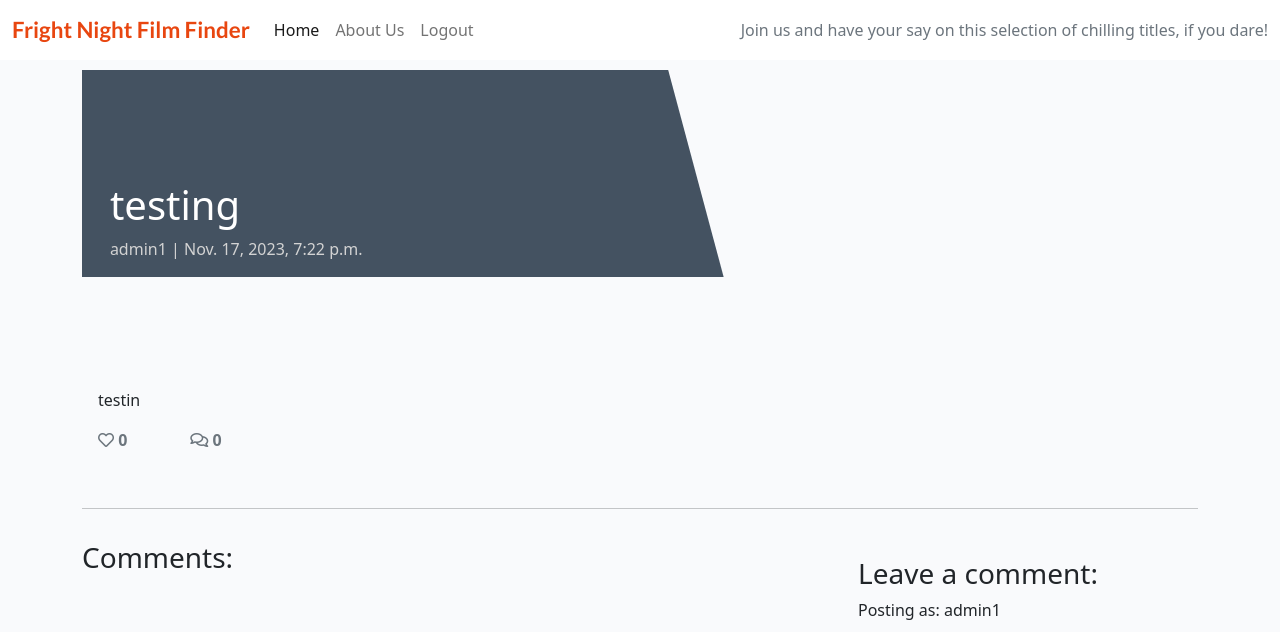
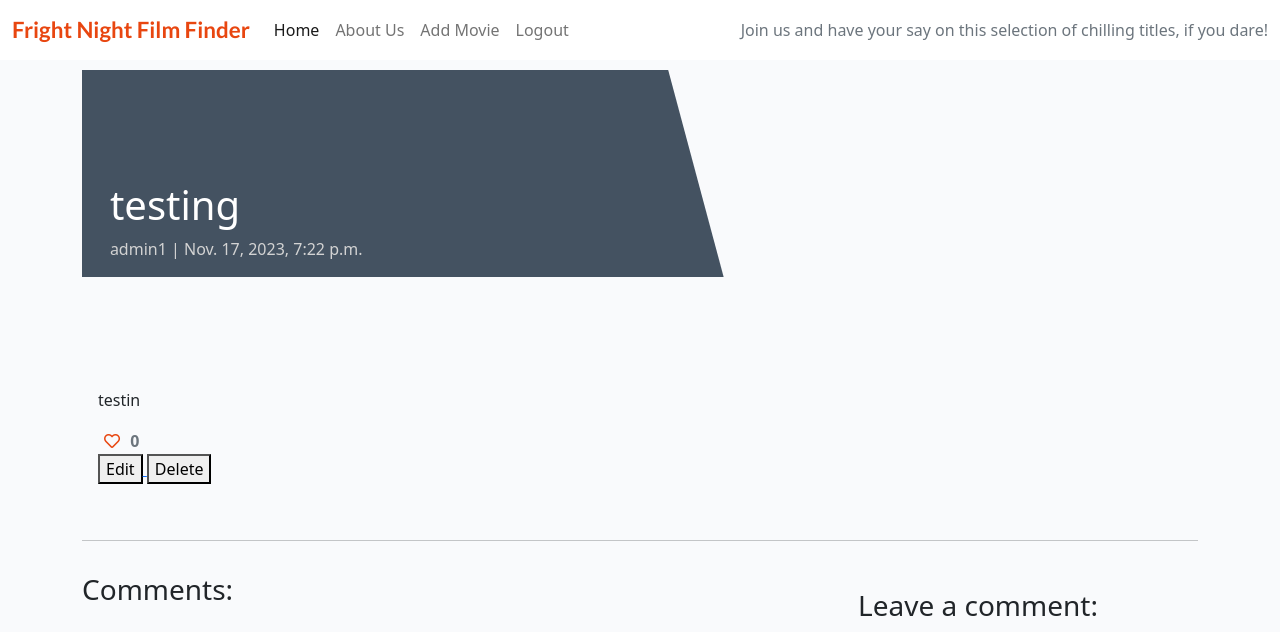
Before and after one commit to Ger-23/FrightNightFilmFinder, a Django app: page /default-slug/ in a window 1280 px wide. Shown: the top 632 px of the page. Run offline with Django 3.2, Linux system fonts and the light colour scheme; a user stored in the database is signed in; data comes from the database, SQL or seed files in the repository; data that the repository does not hold is empty; some libraries are stand-ins or nearby versions.

Commit message:
Added edit, delete and add post views, templates and urls

```diff
--- a/FNFF/settings.py
+++ b/FNFF/settings.py
@@ -33,8 +33,8 @@ DEBUG = True
 
 X_FRAME_OPTIONS = 'SAME_ORIGIN'
 
-ALLOWED_HOSTS = ['fnff-app.herokuaapp.com', 'localhost', '8000-ger-23-frightnightfilmfi-g7yzgvpocs.us2.codeanyapp.com', 'fnff-app-762333af5e41.herokuapp.com',
-'fnff-app-762333af5e41.herokuapp.com', '8001-ger-23-frightnightfilmfi-g7yzgvpocs.us2.codeanyapp.com', '8000-ger-23-frightnightfilmfi-92y3zudi2w.us1.codeanyapp.com', '8000-ger23-frightnightfilmf-jyk73a6gnlz.ws-eu110.gitpod.io']
+ALLOWED_HOSTS = ['8000-ger23-frightnightfilmf-jyk73a6gnlz.ws-eu114.gitpod.io', '8000-ger23-frightnightfilmf-jyk73a6gnlz.ws-eu111.gitpod.io' ,'fnff-app.herokuaapp.com', 'localhost', '8000-ger-23-frightnightfilmfi-g7yzgvpocs.us2.codeanyapp.com', 'fnff-app-762333af5e41.herokuapp.com',
+'fnff-app-762333af5e41.herokuapp.com', '8001-ger-23-frightnightfilmfi-g7yzgvpocs.us2.codeanyapp.com', '8000-ger-23-frightnightfilmfi-92y3zudi2w.us1.codeanyapp.com', '8000-ger23-frightnightfilmf-jyk73a6gnlz.ws-eu110.gitpod.io', '8000-ger23-frightnightfilmf-jyk73a6gnlz.ws-eu112.gitpod.io']
 
 ACCOUNT_EMAIL_VERIFICATION = 'none'
 
--- a/FNFFapp/forms.py
+++ b/FNFFapp/forms.py
@@ -1,5 +1,17 @@
-from .models import Comment
+from .models import Comment, Post
 from django import forms
+
+
+class AddPostForm(forms.ModelForm):
+    class Meta:
+        model = Post
+        fields = ['title', 'author', 'featured_image', 'content', 'slug']
+
+
+class PostForm(forms.ModelForm):
+    class Meta:
+        model = Post
+        fields = ['title', 'content', 'featured_image', 'excerpt', 'slug']
 
 
 class CommentForm(forms.ModelForm):
--- a/FNFFapp/models.py
+++ b/FNFFapp/models.py
@@ -1,6 +1,7 @@
 from django.db import models
 from django.contrib.auth.models import User
 from cloudinary.models import CloudinaryField
+from django.template.defaultfilters import slugify
 
 STATUS = (0, 'Draft'), (1, 'Published')
 
@@ -14,7 +15,7 @@ class Post(models.Model):
     updated_on = models.DateTimeField(auto_now=True)
     content = models.TextField()
     created_on = models.DateTimeField(auto_now_add=True)
-    status = models.IntegerField(choices=STATUS, default=0)
+    status = models.IntegerField(choices=STATUS, default=1)
     likes = models.ManyToManyField(User, related_name='blogpost_like', blank=True)
 
     class Meta:
@@ -22,6 +23,10 @@ class Post(models.Model):
 
     def __str__(self):
         return self.title
+
+    def save(self, *args, **kwargs):
+        self.slug = slugify(self.title)
+        super().save(*args, **kwargs)
 
     def number_of_likes(self):
         return self.likes.count()
--- a/FNFFapp/urls.py
+++ b/FNFFapp/urls.py
@@ -5,6 +5,9 @@ from .views import TeamMemberDetails
 urlpatterns = [
     path('', views.PostList.as_view(), name='home'),
     path('about/', TeamMemberDetails.as_view(), name='about'),
+    path('add/', views.post_add, name='post_add'),
     path('<slug:slug>/', views.PostDetail.as_view(), name='post_detail'),
     path('like/<slug:slug>', views.PostLike.as_view(), name='post_like'),
+    path('<slug:slug>/edit/', views.post_edit, name='post_edit'),
+    path('<slug:slug>/delete/', views.post_delete, name='post_delete'),
 ]
--- a/FNFFapp/views.py
+++ b/FNFFapp/views.py
@@ -1,8 +1,8 @@
-from django.shortcuts import render, get_object_or_404, reverse
+from django.shortcuts import render, get_object_or_404, reverse, redirect
 from django.views import generic, View
-from django.http import HttpResponseRedirect
+from django.http import HttpResponseRedirect, HttpResponseBadRequest
 from .models import Post, TeamMember
-from .forms import CommentForm
+from .forms import CommentForm, PostForm
 
 
 class PostList(generic.ListView):
@@ -81,3 +81,39 @@ class TeamMemberDetails(generic.ListView):
     model = TeamMember
     template_name = 'about.html'
     context_object_name = 'team_members'
+
+
+def post_edit(request, slug):
+    post = get_object_or_404(Post, slug=slug)
+    if request.method == 'POST':
+        form = PostForm(request.POST, instance=post)
+        if form.is_valid():
+            image = request.FILES.get('featured_image')
+            if image:
+                post.featured_image = mage
+            form.save()
+            return redirect('post_detail', slug=post.slug)
+    else:
+        form = PostForm(instance=post)
+    return render(request, 'post_edit.html', {'form': form})
+
+
+def post_delete(request, slug):
+            post = get_object_or_404(Post, slug=slug)
+            post.delete()
+            return redirect('home')
+
+
+def post_add(request):
+    if request.method == 'POST':
+        form = PostForm(request.POST, request.FILES)
+        if form.is_valid():
+            form.instance.author = request.user
+            image = request.FILES.get('featured_image')
+            if image:
+                form.featured_image = image
+            form.save()
+            return redirect("post_detail", slug=form.instance.slug)
+    else:
+        form = PostForm()
+    return render(request, 'post_add.html', {'form': form})
--- a/requirements.txt
+++ b/requirements.txt
@@ -4,6 +4,8 @@ dj-database-url==0.5.0
 dj3-cloudinary-storage==0.0.6
 Django==3.2.23
 django-allauth==0.58.2
+django-autoslug==1.9.9
+django-crispy-forms==1.14.0
 django-summernote==0.8.20.0
 gunicorn==21.2.0
 oauthlib==3.2.0
@@ -14,4 +16,3 @@ python3-openid==3.2.0
 pytz==2023.3.post1
 requests-oauthlib==1.3.1
 sqlparse==0.4.4
-django-crispy-forms==1.14.0
--- a/templates/base.html
+++ b/templates/base.html
@@ -39,6 +39,11 @@
                     <li class="nav-item">
                         <a class="nav-link" href="{% url 'about' %}">About Us</a>
                     </li>
+                    {% if user.is_superuser %}
+                    <li class="nav-item">
+                        <a class="nav-link" href="{% url 'post_add' %}" >Add Movie</a>
+                    </li>
+                    {% endif %}
                     {% if user.is_authenticated %}
                     <li class="nav-item">
                         <a class="nav-link" href="{% url 'account_logout' %}">Logout</a>
--- a/templates/post_detail.html
+++ b/templates/post_detail.html
@@ -12,7 +12,7 @@
                 {% if "placeholder" in post.featured_image.url %}
                 <img src="https://codeinstitute.s3.amazonaws.com/fullstack/blog/default.jpg" width="100%">
                 {% else %}
-                <img src=" {{ post.featured_image.url }}" width="100%">
+                <img src="{{ post.featured_image.url }}" width="100%">
                 {% endif %}
             </div>
         </div>
@@ -29,13 +29,31 @@
                 <div class="row">
 
                     <div class="col-1">
-                        <strong class="text-secondary"><i class="far fa-heart"></i> {{ post.number_of_likes }} </strong>
+                        <strong>
+                            {% if user.is_authenticated %}
+                            <form class="d-inline" action="{% url 'post_like' post.slug %}" method="POST">
+                                {% csrf_token %}
+                                {% if liked %}
+                                <button type="submit" name="blogpost_id" value="{{post.slug}}" class="btn-like"><i class="fas fa-heart"></i></button>
+                                {% else %}
+                                <button type="submit" name="blogpost_id" value="{{post.slug}}" class="btn-like"><i class="far fa-heart"></i></button>
+                                {% endif %}
+                            </form>
+                            {% else %}
+                            <span class="text-secondary"><i class="far fa-heart"></i></span>
+                            {% endif %}
+                            <span class="text-secondary">{{ post.number_of_likes }}</span>
+                        </strong>
                     </div>
-                    <div class="col-1">
-                        {% with comments.count as total_comments %}
-                        <strong class="text-secondary"><i class="far fa-comments"></i>
-                            {{ total_comments }}</strong>
-                        {% endwith %}
+                    <div>
+                        {% if user.is_superuser %}
+                        <a href="{% url 'post_edit' post.slug %}">
+                            <button>Edit</button>
+                        </a>
+                        <a href="{% url 'post_delete' post.slug %}" onclick="return confirm('Are you sure you want to delete post?')">
+                            <button>Delete</button>
+                        </a>
+                        {% endif %}
                     </div>
                 </div>
             </div>
```
Also changed, not shown: templates/index.html (+1 -6 lines), templates/post_add.html (added, +10 -0 lines), templates/post_edit.html (added, +10 -0 lines).
